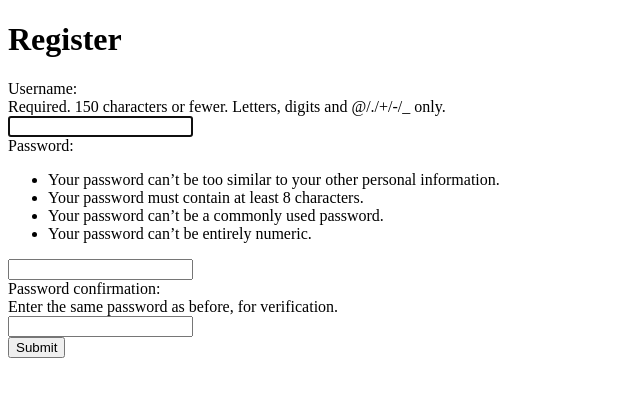
After one commit to ljeck3/finalprojectLeviEck, a Django app: page /members/register_user/ in a window 1280 px wide. The commit adds this page. Shown: the top 397 px of the page, without its empty margins (0-640 px from the left). Run offline with Django 5.2, Linux system fonts and the light colour scheme.

Commit message:
Added register.

```diff
--- /dev/null
+++ b/members/templates/authenticate/register_user.html
@@ -0,0 +1,22 @@
+<!DOCTYPE html>
+<html lang="en">
+<head>
+    <meta charset="UTF-8">
+    <title>Register</title>
+</head>
+<body>
+<h1>Register</h1>
+
+{% if form.errors %}
+    <p>There was an error with your form</p>
+{% endif %}
+
+<form action="{% url 'register_user' %}" method="POST">
+  {% csrf_token %}
+  {{ form }}
+  <button type="submit">Submit</button>
+</form>
+
+
+</body>
+</html>
--- a/members/urls.py
+++ b/members/urls.py
@@ -4,4 +4,5 @@ from . import views
 urlpatterns = [
     path('login_user/', views.login_user, name='login'),
     path('logout/', views.logout_user, name='logout'),
+    path('register_user/', views.register_user, name='register_user'),
 ]
--- a/members/views.py
+++ b/members/views.py
@@ -1,6 +1,7 @@
 from django.shortcuts import render, redirect
 from django.contrib.auth import authenticate, login, logout
 from django.contrib import messages
+from django.contrib.auth.forms import UserCreationForm
 
 def login_user(request):
     if request.method == 'POST':
@@ -21,3 +22,23 @@ def login_user(request):
 def logout_user(request):
     logout(request)  # This logs the user out
     return redirect('home')
+
+def register_user(request):
+    if request.method == 'POST':
+        form = UserCreationForm(request.POST)
+        if form.is_valid():
+            user = form.save()
+            username = form.cleaned_data['username']
+            password = form.cleaned_data['password1']
+            user = authenticate(username=username, password=password)
+            login(request, user)
+            messages.success(request, 'Registration successful! Welcome, %s!' % user.username)
+            return redirect('home')  # Redirect to home page after successful registration
+        else:
+            messages.error(request, 'Please correct the errors below.')
+    else:
+        form = UserCreationForm()
+
+    return render(request, 'authenticate/register_user.html', {
+        'form': form,
+    })
--- a/rsvp/templates/home.html
+++ b/rsvp/templates/home.html
@@ -10,6 +10,7 @@
     <p><a href="{% url 'logout' %}">Logout</a></p>
 {% else %}
     <p><a href="/members/login_user/">Login</a></p>
+    <p><a href="/members/register_user/">Register</a></p>
 {% endif %}
 <p><a href="/rsvp/">View Available Events</a></p>
 {% if messages %}
```
Also changed, not shown: db.sqlite3.
